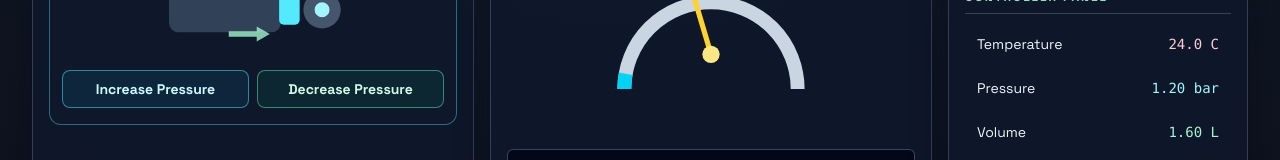
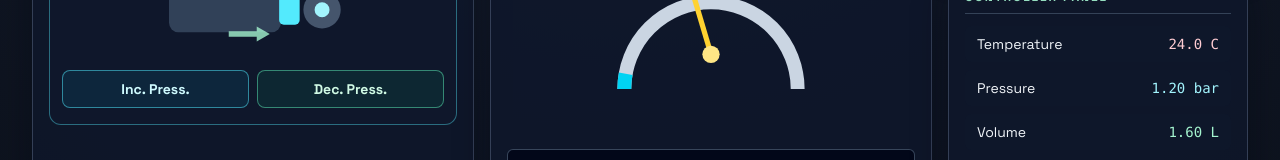
Before and after one commit to Cybrite/ThermoLabs, a React app in the folder Frontend/: page / in a window 1280 px wide. Shown: the part 437-597 px from the top of the page. Built offline with nearby package versions, Linux system fonts and the light colour scheme; the HTML template or start-up script is replaced by a standard one.

Commit message:
fix: compressor modified

```diff
--- a/Frontend/src/components/Compressor.jsx
+++ b/Frontend/src/components/Compressor.jsx
@@ -47,14 +47,14 @@ const Compressor = ({ onCompress, onRelease, disabled }) => {
             disabled={disabled}
             className={`${buttonClass} border-cyan-300/50 bg-cyan-500/10 text-cyan-100 hover:bg-cyan-500/20`}
           >
-            Increase Pressure
+            Inc. Press.
           </button>
           <button
             onClick={onRelease}
             disabled={disabled}
             className={`${buttonClass} border-emerald-300/50 bg-emerald-500/10 text-emerald-100 hover:bg-emerald-500/20`}
           >
-            Decrease Pressure
+            Dec. Press.
           </button>
         </div>
       </div>
```
